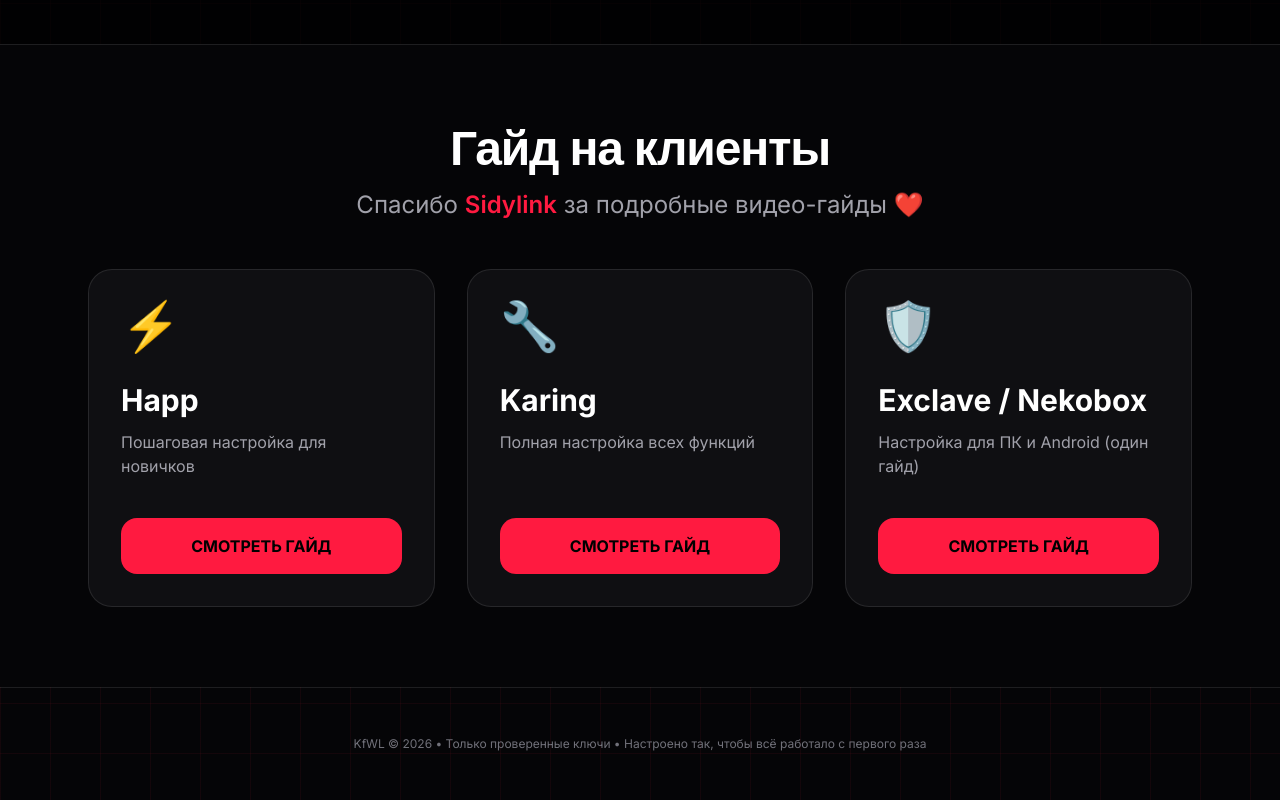
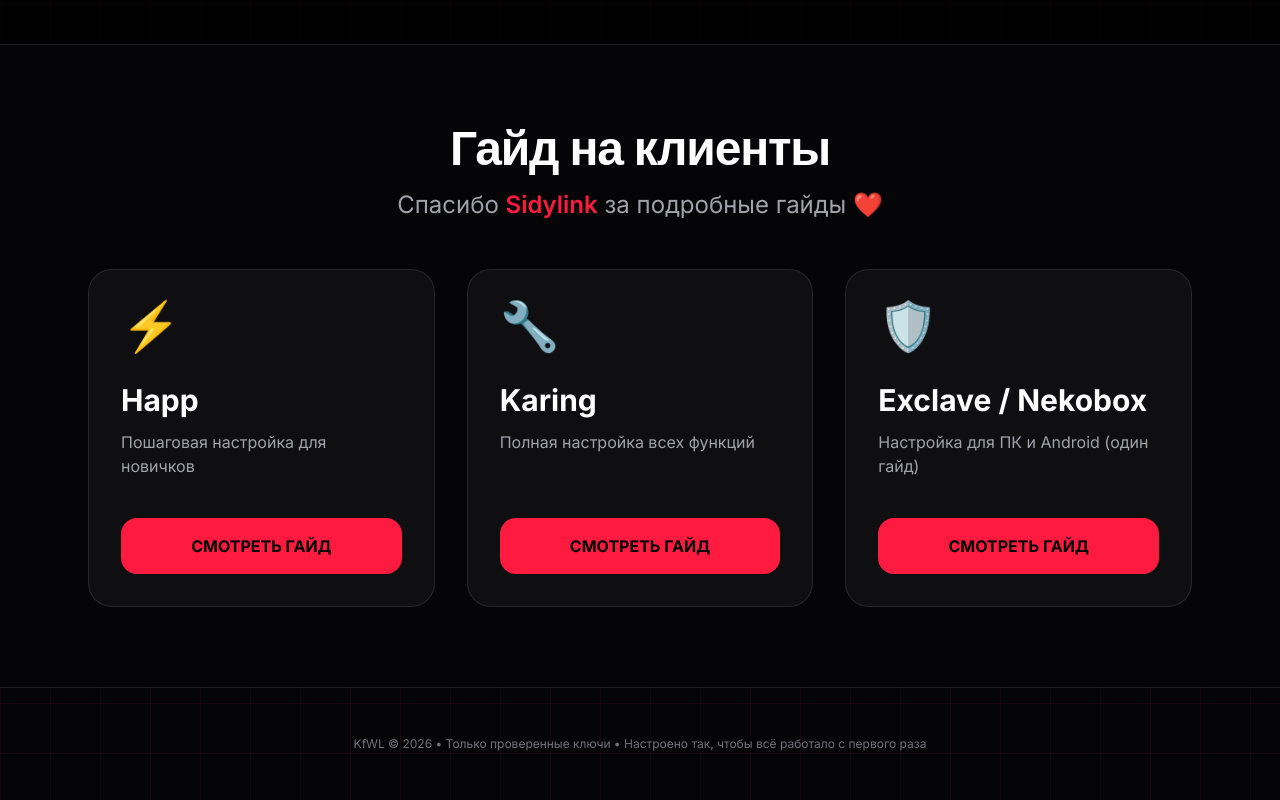
Before and after one commit to prominbro/KfWL, a plain HTML site: page index.html in a window 1280 px wide. Shown: the part 2397-3197 px from the top of the page. Drawn offline with nearby package versions, Linux system fonts and the light colour scheme.

Commit message:
Update index.html

```diff
--- a/index.html
+++ b/index.html
@@ -270,7 +270,7 @@
                     Спасибо
                     <a href="https://t.me/wlrforum" target="_blank"
                        class="text-[#ff1a40] font-semibold hover:underline">Sidylink</a>
-                    за подробные видео-гайды ❤️
+                    за подробные гайды ❤️
                 </p>
             </div>
 
@@ -528,4 +528,5 @@
         tailwind.config = { content: [] }
     </script>
 </body>
+
 </html>
```
